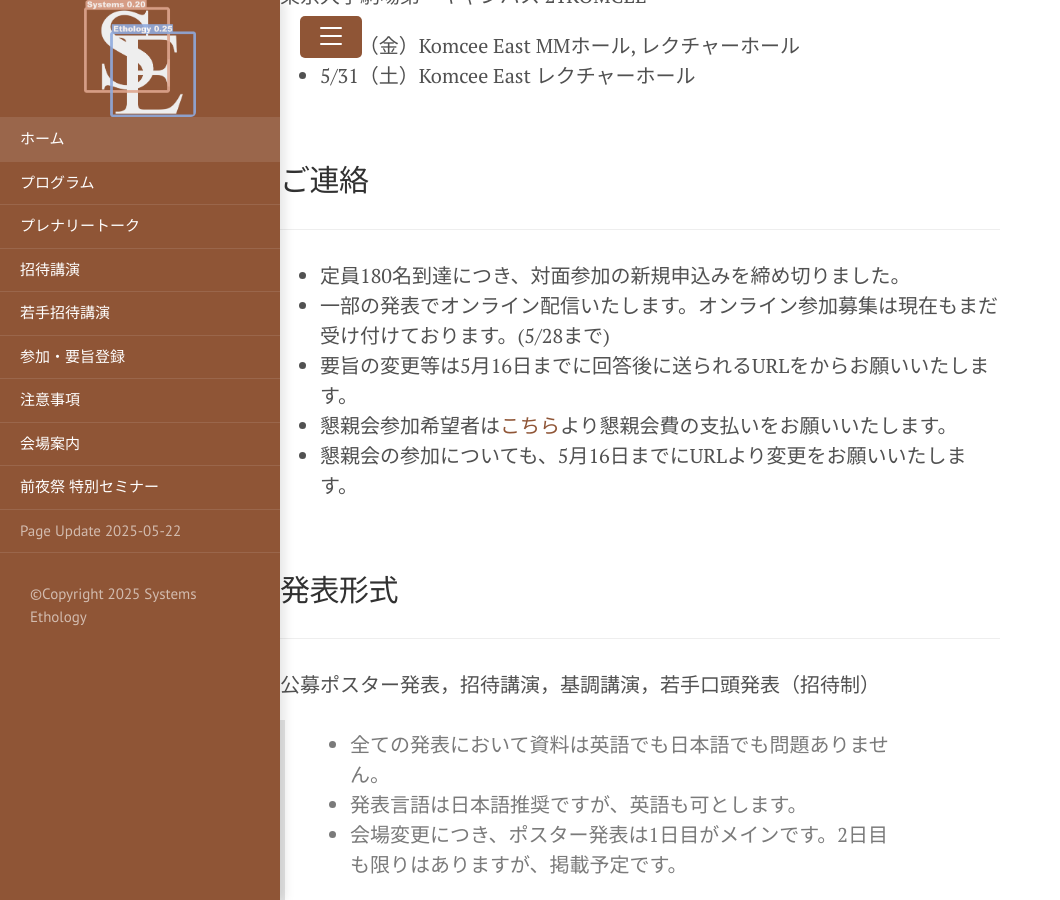
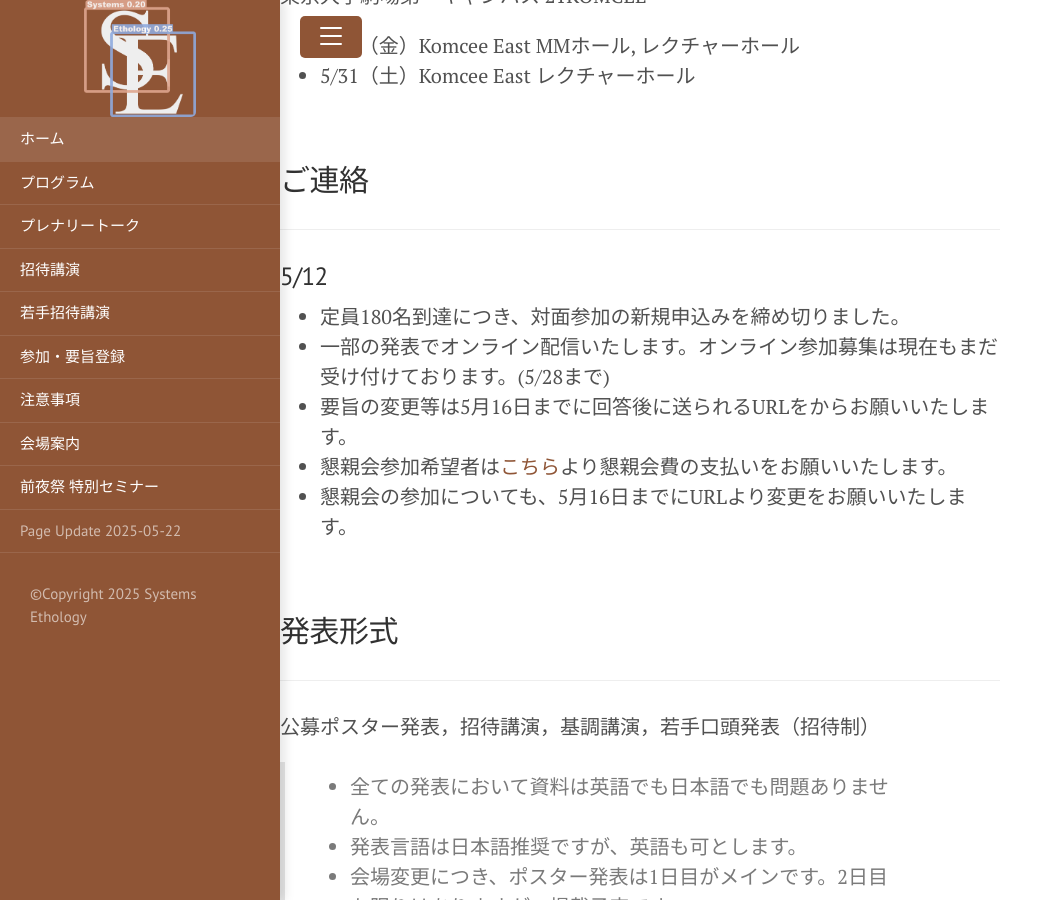
Before and after one commit to SystemsEthology/website, a Jekyll site: the page built from event_01/conference01_home.md, in a window 1280 px wide and 900 px high, scrolled down 1369 px. Shown: the whole window, without its empty margins (0-1060 px from the left). Built offline with Jekyll 4.4.1, drawn with Linux system fonts in a browser that asks for light colours.

Commit message:
Update conference01_home.md

```diff
--- a/event_01/conference01_home.md
+++ b/event_01/conference01_home.md
@@ -34,6 +34,8 @@ title: Home
 
 ## ご連絡
 ***
+
+### 5/12
 - 定員180名到達につき、対面参加の新規申込みを締め切りました。
 - 一部の発表でオンライン配信いたします。オンライン参加募集は現在もまだ受け付けております。(5/28まで)
 - 要旨の変更等は5月16日までに回答後に送られるURLをからお願いいたします。
```
